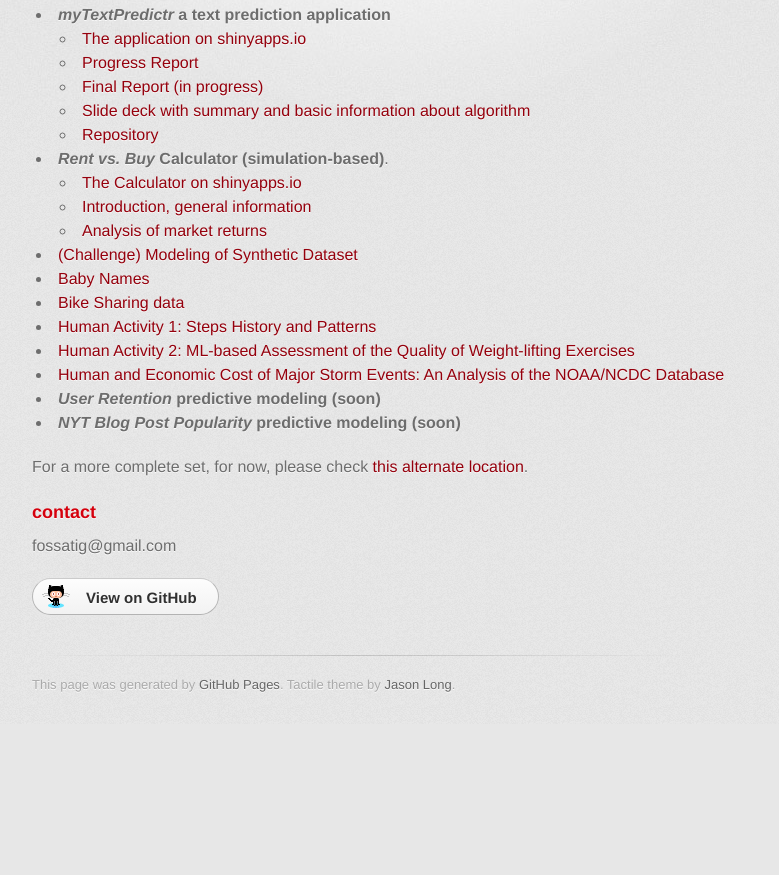
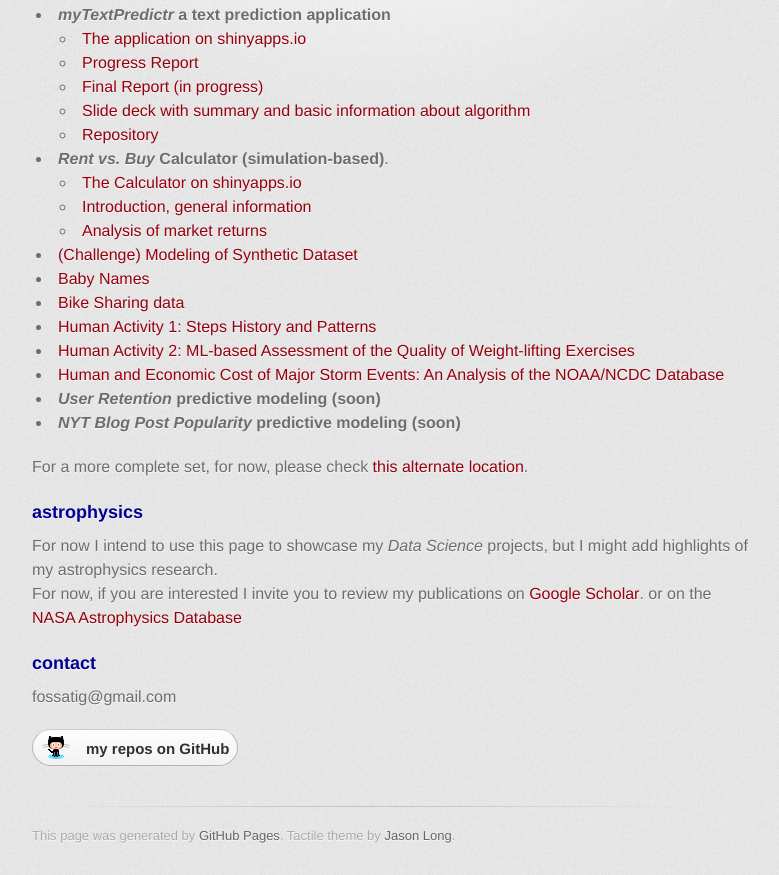
Before and after one commit to pedrosan/pedrosan.github.io, a plain HTML site: page index.html in a window 1280 px wide. Shown: the part 469-1344 px from the top of the page, without its empty margins (248-1027 px from the left). Before the commit the page ends 1193 px from the top, so only its background shows below. Drawn offline with Linux system fonts and the light colour scheme; a web font is replaced by a local one.

Commit message:
added astrophysics to top index, updated resume

```diff
--- a/index.html
+++ b/index.html
@@ -41,7 +41,7 @@ Please take a look at <a href="./files/FossatiG-Resume_2pp.pdf" type="applicatio
 </p>
 
 
-          <h3>
+<h3>
 <a id="data-science-projects" class="anchor" href="#data-science-projects" aria-hidden="true"><span class="octicon octicon-link"></span></a>data science</h3>
 
 <p>
@@ -80,6 +80,20 @@ For a more complete set, for now, please check <a href="https://github.com/pedro
 
 
 <h3>
+<a id="astrophysics" class="anchor" href="#astrophysics" aria-hidden="true"><span class="octicon octicon-link"></span></a>astrophysics</h3>
+
+<p>
+For now I intend to use this page to showcase my <em>Data Science</em> projects, but I might add highlights
+of my astrophysics research.
+<br />
+For now, if you are interested I invite you to review my publications on <a href="http://bit.ly/myPapers">Google Scholar</a>.
+or on the <a href="http://bit.ly/myPapers">NASA Astrophysics Database</a>
+</p>
+
+
+
+
+<h3>
 <a id="support-or-contact" class="anchor" href="#support-or-contact" aria-hidden="true"><span class="octicon octicon-link"></span></a>contact</h3>
 
 <p>
@@ -89,7 +103,7 @@ For a more complete set, for now, please check <a href="https://github.com/pedro
         </section>
 
         <section id="downloads" class="clearfix">
-          <a href="https://github.com/pedrosan?tab=repositories" id="view-on-github" class="button"><span>View on GitHub</span></a>
+          <a href="https://github.com/pedrosan?tab=repositories" id="view-on-github" class="button"><span>my repos on GitHub</span></a>
         </section>
 
         <footer>
--- a/stylesheets/stylesheet.css
+++ b/stylesheets/stylesheet.css
@@ -166,6 +166,8 @@ a.button span {
 }
 #view-on-github {
   margin-right: 0;
+  width: auto;
+  padding-right: 8px;
 }
 
 code, pre {
@@ -268,7 +270,7 @@ h3 {
   margin-bottom: 8px;
   font-size: 18px;
   font-weight: bold;
-  color: #d5000d;
+  color: #000090;
 }
 
 h4 {
```
Also changed, not shown: 1 other file.
